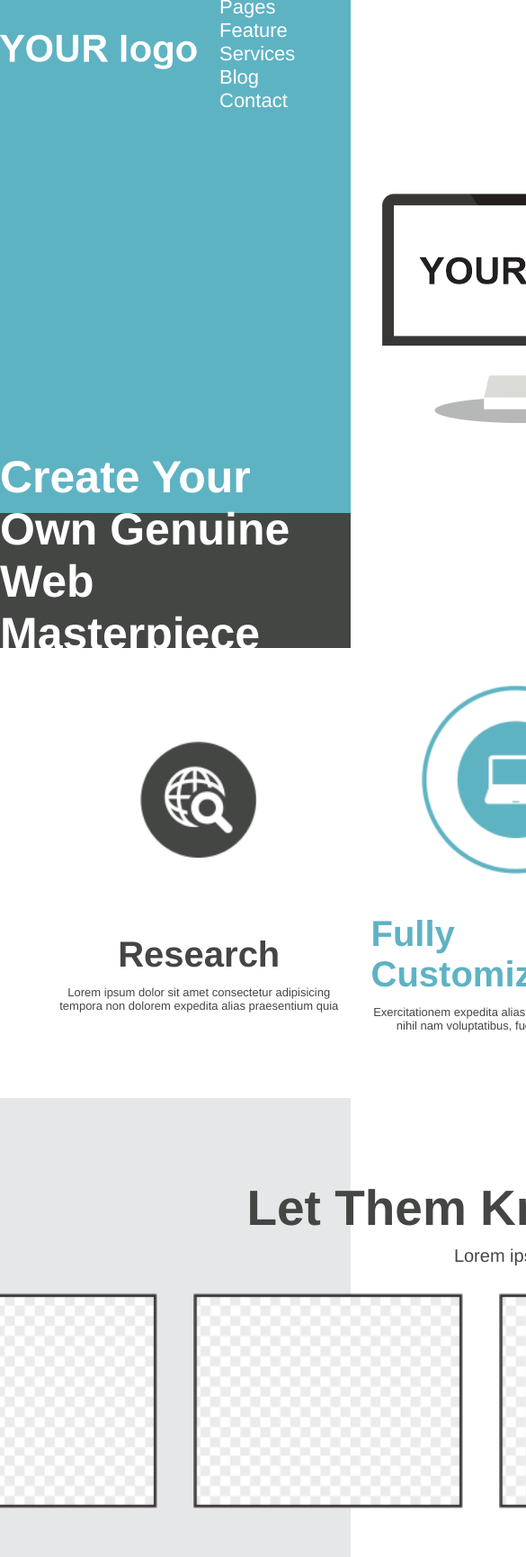
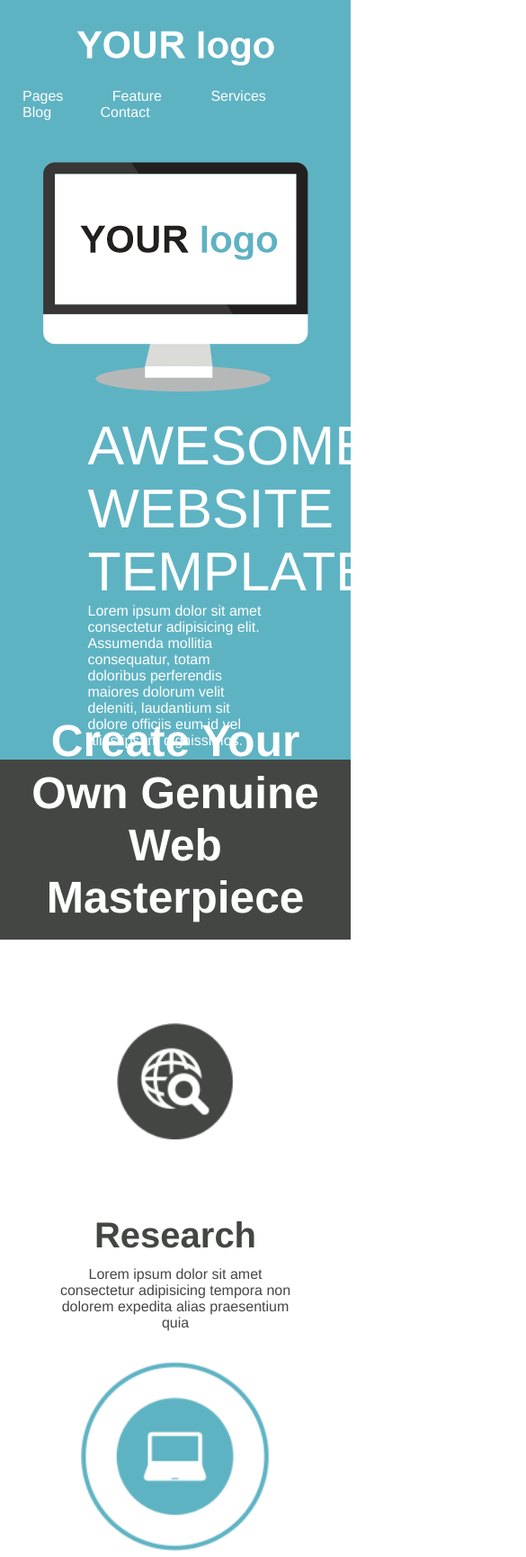
Before and after one commit to paulalovof/web-aula-flexbox-novo-layout, a plain HTML site: page index.html in a window 390 px wide. Shown: the top 1730 px of the page at 90% size, 585 px wide, since content can reach past the window. Drawn offline with Linux system fonts and the light colour scheme.

Commit message:
layout responsivo

```diff
--- /dev/null
+++ b/css/media-queries.css
@@ -0,0 +1,103 @@
+@media (max-width: 576px){
+    .cabecalho{
+        flex-direction: column;
+        gap: 20px;
+        justify-content: center;
+        height: 20vh;
+    }
+
+    .cabecalho a{
+        font-size: 1rem;
+    }
+
+    main{
+        height: 80vh;
+    }
+
+    .container{
+        flex-direction: column;
+        gap:20px;
+        height: 80vh;
+    }
+
+    .container-img{
+        width: 100%;
+        justify-content: center;
+    }
+
+    .container-texto{
+        width: 100%;
+        justify-content: center;
+    }
+
+    .secao-master{
+        height: 200px;
+        text-align: center;
+        gap: 20px;
+    }
+
+    .secao-cards{
+        flex-wrap: wrap;
+        height: 100%;
+    }
+
+    .secao-img{
+        flex-direction: column;
+        justify-content: center;
+        align-items: center;
+        height: 110%;
+    }
+
+    .imagens{
+        flex-direction: column;
+        flex-wrap: wrap;
+        gap: 20px;
+    }
+
+    .secao-escrito h2{
+        font-size: 2.5rem;
+    }
+
+    .secao-conteudo{
+        text-align: center;
+    }
+
+    .secao-conteudo1{
+        flex-direction: column;
+        justify-content: center;
+        align-items: center;
+        height: 100%;
+
+    }
+
+    .secao-partners{
+        flex-direction: column;
+        width: 100%;
+    }
+
+    .secao-partners div{
+        width: 100%;
+    }
+
+    .secao-layouts{
+        text-align: center;
+    }
+
+    .secao-logos div{
+        justify-content: center;
+        align-items: center;
+    }
+
+    .logo1 figure img, .logo2 figure img{
+        width: 100%;
+    }
+
+    .card1 {
+        height: 400px;
+        display: flex;
+        flex-direction: column;
+        justify-content: center;
+        align-items: center;
+    }
+
+}
--- a/css/style.css
+++ b/css/style.css
@@ -8,6 +8,7 @@
     text-decoration: none;
     list-style: none;
     font-family:'Franklin Gothic Medium', 'Arial Narrow', Arial, sans-serif;
+    font-size: 16px;
 }
 
 .cabecalho{
@@ -15,12 +16,12 @@
     display: flex;
     justify-content: space-evenly;
     align-items: center;
-    height: 120px;
+    height: 10vh;
 }
 
 .cabecalho a{
     color: white;
-    font-size: 22px;
+    font-size: 1.5rem;
     margin: 25px;
 }
 
@@ -29,8 +30,6 @@ main{
 }
 
 .container{
-    width: 1500px;
-    margin: 0 auto;
     display: flex;
     gap: 60px;
     height: 450px;
@@ -55,12 +54,12 @@ main{
 }
 
 .container-texto h1{
-    font-size: 60px;
+    font-size: 3.8rem;
     font-weight: 500;
 }
 
 .container-texto p{
-    font-size: 15px;
+    font-size: 1rem;
     font-weight: 100;
 }
 
@@ -76,23 +75,22 @@ main{
 }
 
 .secao-master h2{
-    font-size: 50px;
+    font-size: 3.1rem;
 }
 
 .secao-master p{
-    font-size: 20px;
+    font-size: 1.3rem;
     font-weight: 100;
 }
 
 .secao-cards{
-    width: 1500px;
-    margin: 0 auto;
     display: flex;
     height: 500px;
     padding: 60px;
     gap: 30px;
     justify-content: center;
     align-items: center;
+
 }
 
 .secao-cards .card{
@@ -122,7 +120,7 @@ main{
 
 .card h3{
     color: var(--cor-secundaria);
-    font-size: 40px;
+    font-size: 2.5rem;
     padding-top: 60px;
 }
 
@@ -132,7 +130,7 @@ main{
 
 .card-conteudo{
     color: var(--cor-secundaria);
-    font-size: 13px;
+    font-size: 0.9rem;
     text-align: center;
 }
 
@@ -147,11 +145,11 @@ main{
 }
 
 .secao-conteudo{
-    width: 1500px;
-    margin: 0 auto;
     display: flex;
     flex-direction: column;
     gap: 10px;
+
+    flex-wrap: wrap;
 }
 
 .secao-escrito{
@@ -164,11 +162,11 @@ main{
 }
 
 .secao-escrito h2{
-    font-size: 55px;
+    font-size: 3.5rem;
 }
 
 .secao-escrito p{
-    font-size: 20px;
+    font-size: 1.2rem;
 }
 
 .imagens img{
@@ -187,11 +185,11 @@ main{
 }
 
 .secao-conteudo1{
-    width: 1500px;
-    margin: 0 auto;
     display: flex;
     gap: 30px;
     height: 500px;
+    justify-content: center;
+    align-items: center;
 }
 
 .card1{
@@ -215,12 +213,12 @@ main{
 
 .card1 h3{
     color: var(--cor-secundaria);
-    font-size: 30px;
+    font-size: 1.3rem;
 }
 
 .card-conteudo1{
     color: gray;
-    font-size: 15px;
+    font-size: 1rem;
     text-align: center;
     width: 60%;
 }
--- a/index.html
+++ b/index.html
@@ -6,6 +6,7 @@
     <meta name="viewport" content="width=device-width, initial-scale=1.0">
     <title>Document</title>
     <link rel="stylesheet" href="css/style.css">
+    <link rel="stylesheet" href="css/media-queries.css">
 </head>
 <body>
     <header class="cabecalho">
```
